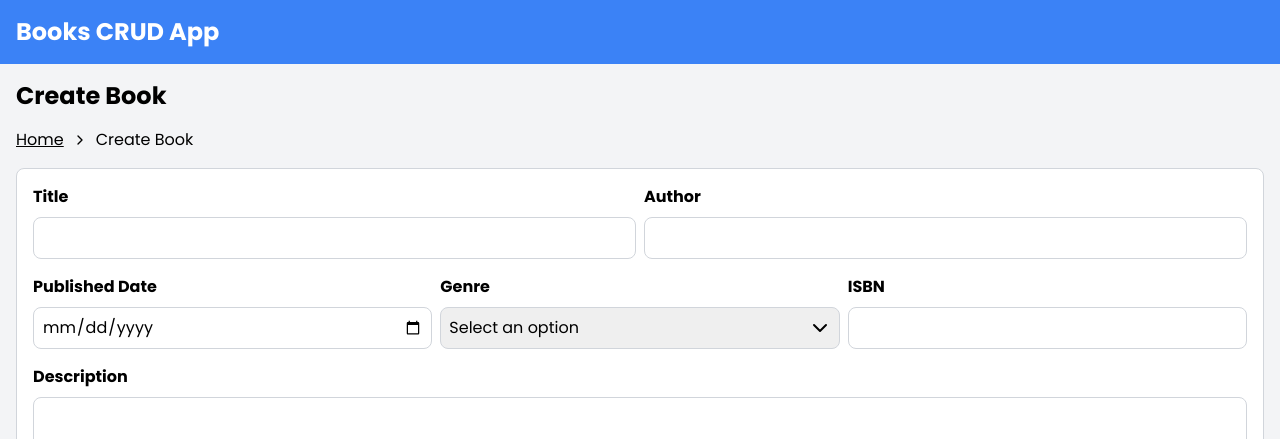
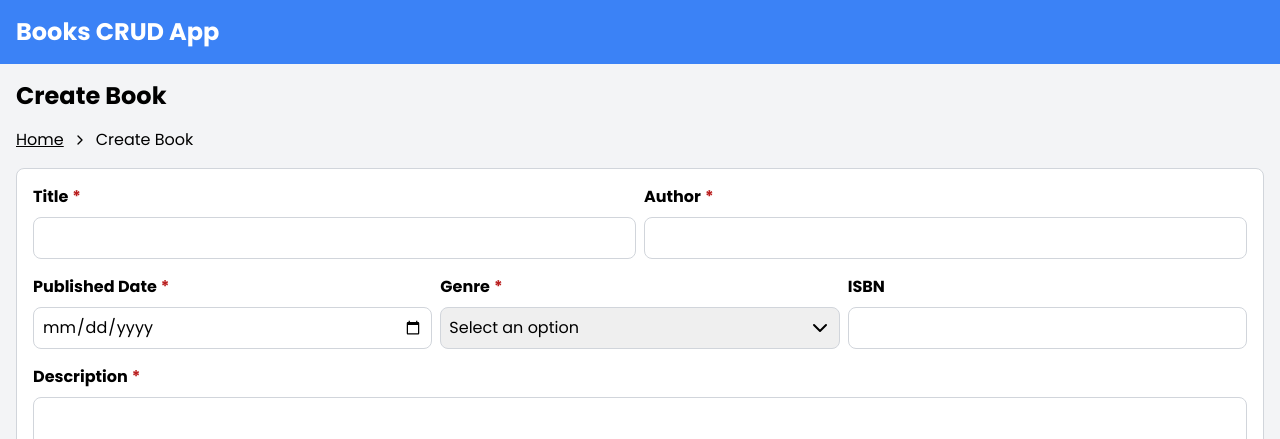
Before and after one commit to mike3497/books-crud-app, a Vue app: page /create in a window 1280 px wide. Shown: the top 439 px of the page. Built offline with nearby package versions, Linux system fonts and the light colour scheme.

Commit message:
feat: add required asterisk

```diff
--- a/src/components/CreateBookForm.vue
+++ b/src/components/CreateBookForm.vue
@@ -1,12 +1,12 @@
 <template>
   <form class="flex flex-col gap-4" @submit="onSubmit">
     <div class="grid grid-cols-2 gap-2">
-      <TextInput name="title" label="Title" />
-      <TextInput name="author" label="Author" />
+      <TextInput name="title" label="Title" :isRequired="true" />
+      <TextInput name="author" label="Author" :isRequired="true" />
     </div>
     <div class="grid grid-cols-3 gap-2">
-      <DateField name="publishedDate" label="Published Date" />
-      <SelectField name="genre" label="Genre">
+      <DateField name="publishedDate" label="Published Date" :isRequired="true" />
+      <SelectField name="genre" label="Genre" :isRequired="true">
         <option value="Biography/Autobiography">Biography/Autobiography</option>
         <option value="Children's">Children's</option>
         <option value="Contemporary">Contemporary</option>
@@ -25,9 +25,9 @@
         <option value="True Crime">True Crime</option>
         <option value="Young Adult (YA)">Young Adult (YA)</option>
       </SelectField>
-      <TextInput name="isbn" label="ISBN" />
+      <TextInput name="isbn" label="ISBN" :isRequired="false" />
     </div>
-    <TextAreaInput name="description" label="Description" />
+    <TextAreaInput name="description" label="Description" :isRequired="true" />
     <div>
       <BaseButton type="submit" :variant="ButtonVariant.PRIMARY"><Plus />Create</BaseButton>
     </div>
--- a/src/components/EditBookForm.vue
+++ b/src/components/EditBookForm.vue
@@ -1,12 +1,12 @@
 <template>
   <form class="flex flex-col gap-4" @submit="onSubmit">
     <div class="grid grid-cols-2 gap-2">
-      <TextInput name="title" label="Title" />
-      <TextInput name="author" label="Author" />
+      <TextInput name="title" label="Title" :isRequired="true" />
+      <TextInput name="author" label="Author" :isRequired="true" />
     </div>
     <div class="grid grid-cols-3 gap-2">
-      <DateField name="publishedDate" label="Published Date" />
-      <SelectField name="genre" label="Genre">
+      <DateField name="publishedDate" label="Published Date" :isRequired="true" />
+      <SelectField name="genre" label="Genre" :isRequired="true">
         <option value="Biography/Autobiography">Biography/Autobiography</option>
         <option value="Children's">Children's</option>
         <option value="Contemporary">Contemporary</option>
@@ -25,9 +25,9 @@
         <option value="True Crime">True Crime</option>
         <option value="Young Adult (YA)">Young Adult (YA)</option>
       </SelectField>
-      <TextInput name="isbn" label="ISBN" />
+      <TextInput name="isbn" label="ISBN" :isRequired="false" />
     </div>
-    <TextAreaInput name="description" label="Description" />
+    <TextAreaInput name="description" label="Description" :isRequired="true" />
     <div class="grid grid-cols-2 gap-4">
       <div class="flex flex-col gap-2">
         <span class="font-bold">Created Date</span>
--- a/src/components/shared/DateField.vue
+++ b/src/components/shared/DateField.vue
@@ -1,6 +1,8 @@
 <template>
   <div class="flex flex-col gap-2" :class="{ 'has-error': !!errorMessage }">
-    <label class="font-bold" :for="name">{{ label }}</label>
+    <label class="font-bold" :for="name"
+      >{{ label }}<span v-if="isRequired" class="text-red-700 ml-1">*</span></label
+    >
     <input
       class="block w-full px-2 h-[42px] border border-gray-300 focus-visible:outline-none focus-visible:border-blue-500 rounded-lg"
       type="date"
@@ -22,6 +24,7 @@ import { toRef } from 'vue';
 
 const props = defineProps<{
   label: string;
+  isRequired: boolean;
   name: string;
   value?: string;
 }>();
--- a/src/components/shared/SelectField.vue
+++ b/src/components/shared/SelectField.vue
@@ -1,6 +1,8 @@
 <template>
   <div class="flex flex-col gap-2" :class="{ 'has-error': !!errorMessage }">
-    <label class="font-bold" :for="name">{{ label }}</label>
+    <label class="font-bold" :for="name"
+      >{{ label }}<span v-if="isRequired" class="text-red-700 ml-1">*</span></label
+    >
     <div class="relative">
       <select
         class="block w-full px-2 h-[42px] border border-gray-300 focus-visible:outline-none focus-visible:border-blue-500 rounded-lg appearance-none"
@@ -30,6 +32,7 @@ import { toRef } from 'vue';
 
 const props = defineProps<{
   label: string;
+  isRequired: boolean;
   name: string;
   value?: string;
 }>();
--- a/src/components/shared/TextAreaField.vue
+++ b/src/components/shared/TextAreaField.vue
@@ -1,6 +1,8 @@
 <template>
   <div class="flex flex-col gap-2" :class="{ 'has-error': !!errorMessage }">
-    <label class="font-bold" :for="name">{{ label }}</label>
+    <label class="font-bold" :for="name"
+      >{{ label }}<span v-if="isRequired" class="text-red-700 ml-1">*</span></label
+    >
     <textarea
       class="block w-full px-2 py-2 border border-gray-300 focus-visible:outline-none focus-visible:border-blue-500 rounded-lg"
       type="text"
@@ -23,6 +25,7 @@ import { toRef } from 'vue';
 
 const props = defineProps<{
   label: string;
+  isRequired: boolean;
   name: string;
   value?: string;
 }>();
--- a/src/components/shared/TextField.vue
+++ b/src/components/shared/TextField.vue
@@ -1,6 +1,8 @@
 <template>
   <div class="flex flex-col gap-2" :class="{ 'has-error': !!errorMessage }">
-    <label class="font-bold" :for="name">{{ label }}</label>
+    <label class="font-bold" :for="name"
+      >{{ label }}<span v-if="isRequired" class="text-red-700 ml-1">*</span></label
+    >
     <input
       class="block w-full px-2 h-[42px] border border-gray-300 focus-visible:outline-none focus-visible:border-blue-500 rounded-lg"
       type="text"
@@ -22,6 +24,7 @@ import { toRef } from 'vue';
 
 const props = defineProps<{
   label: string;
+  isRequired: boolean;
   name: string;
   value?: string;
 }>();
```
